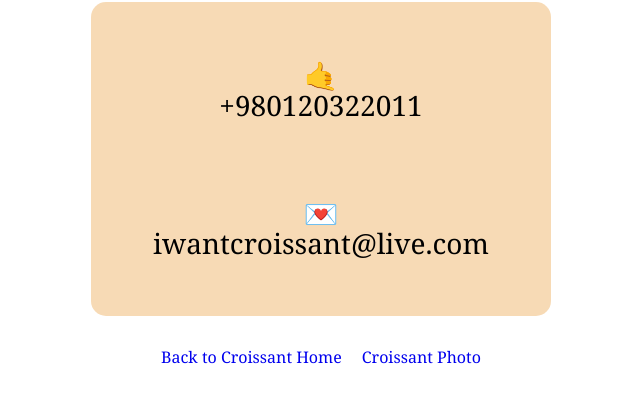
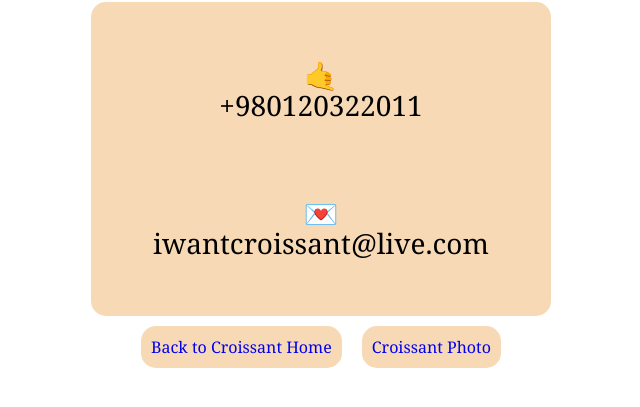
Before and after one commit to WishiCodes/Croissant, a plain HTML site: page contact.html in a window 1280 px wide. Shown: the part 71-478 px from the top of the page, without its empty margins (319-959 px from the left). Drawn offline with Linux system fonts and the light colour scheme.

Commit message:
Added bg color to the links

```diff
--- a/css/style.css
+++ b/css/style.css
@@ -17,6 +17,9 @@
   margin-top: 20px;
   padding: 10px;
   text-decoration: none;
+   background: rgba(241, 193, 130, 0.589);
+   border-radius: 15px;
+   margin: 10px;
 }
 .links a:hover {
   transform: scale(1.1);
@@ -33,11 +36,9 @@
 }
 .number {
   background: rgba(241, 193, 130, 0.589);
-  background-size: cover;
   width: 400px;
   display: block;
   margin: 0 auto;
   border-radius: 15px;
   padding: 30px;
-
 }
```
